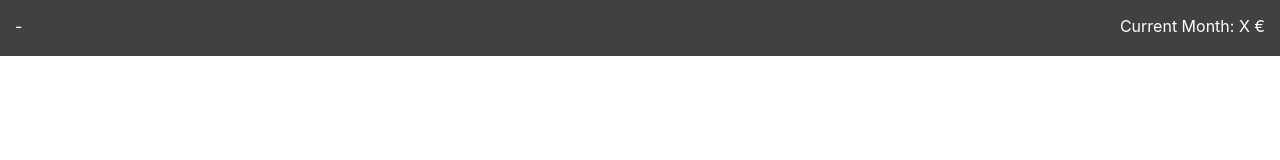
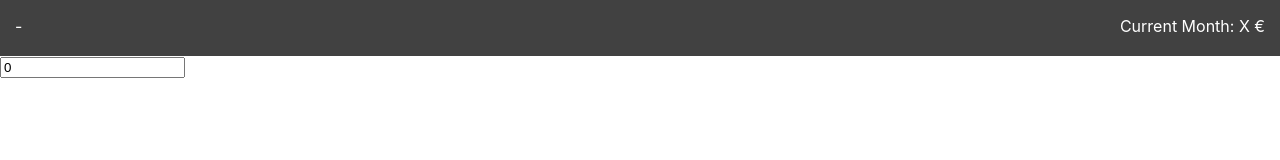
Before and after one commit to javisastre/use-expense-app, a React (Create React App) app: page / in a window 1280 px wide. Shown: the top 160 px of the page. Built offline with nearby package versions, Linux system fonts and the light colour scheme; the HTML template or start-up script is replaced by a standard one.

Commit message:
AddExpense started

```diff
--- a/src/App.js
+++ b/src/App.js
@@ -13,7 +13,7 @@ const App = () => {
   return (
     <div className='App'>
       <Navbar />
-
+      <AddExpense />
       {/* <Switch>
         <Route exact path='/' component={AddExpense} />
         <Route exact path='/activity' component={Activity} />
--- a/src/Components/AddExpense.js
+++ b/src/Components/AddExpense.js
@@ -0,0 +1,27 @@
+import React from "react";
+import { useState } from "react";
+
+const AddExpense = () => {
+  const [amount, setAmount] = useState(0);
+  const [category, setCategory] = useState("");
+
+  const formSubmit = (event) => {
+    event.preventDefault();
+  };
+
+  return (
+    <div>
+      <form onSubmit={formSubmit}>
+        <input
+          type='text'
+          value={amount}
+          onChange={(event) => {
+            setAmount(event.target.value);
+          }}
+        />
+      </form>
+    </div>
+  );
+};
+
+export default AddExpense;
```
